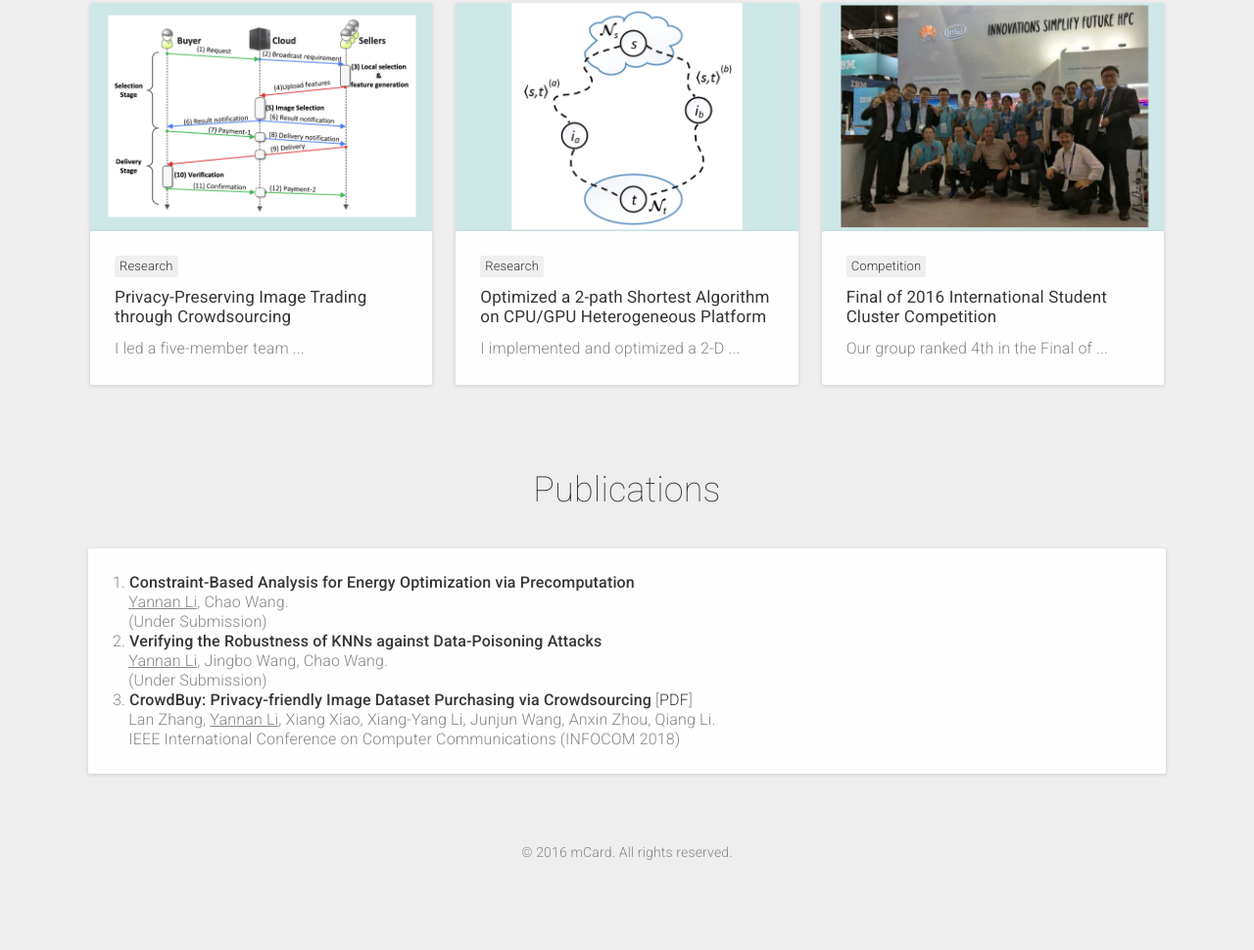
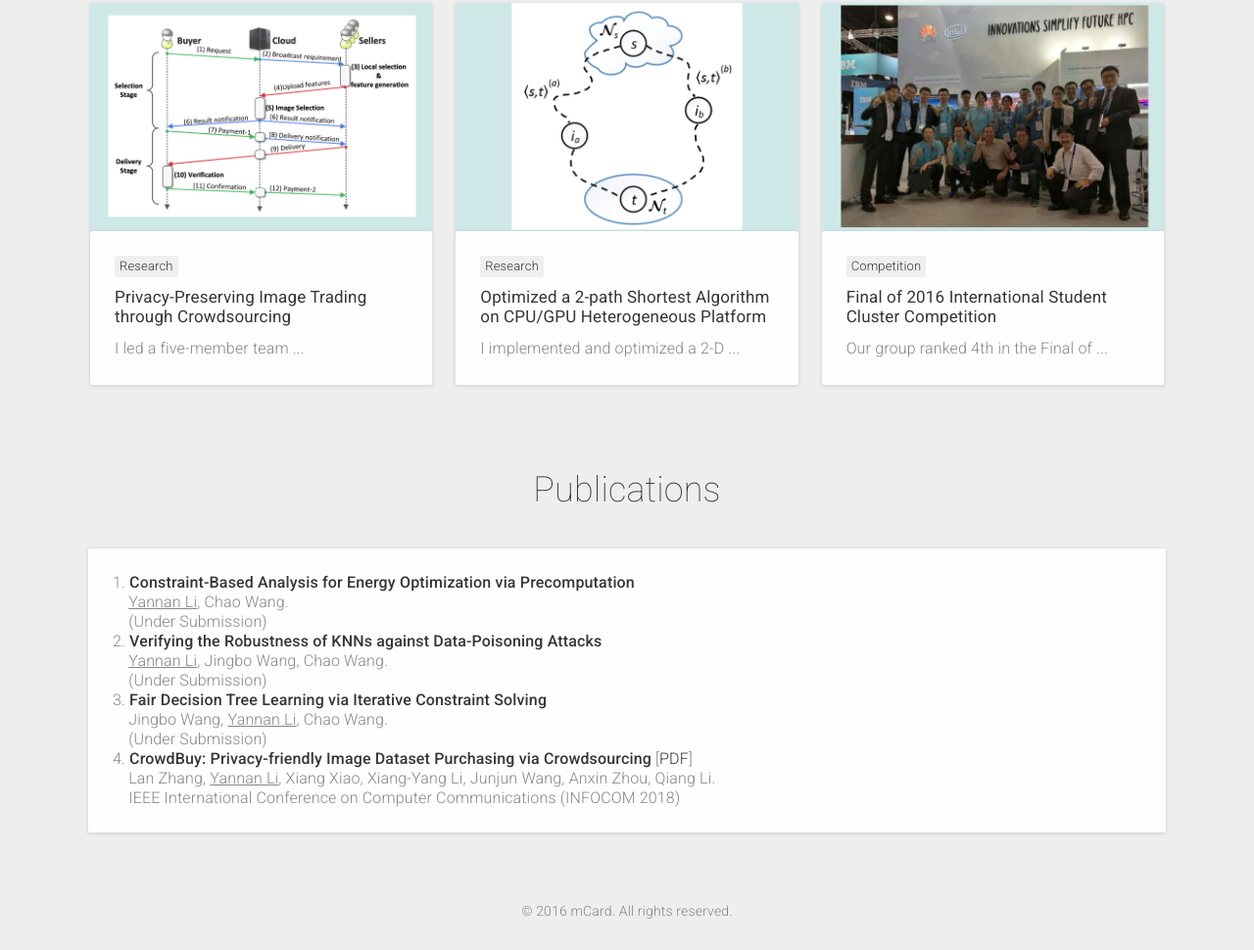
Before and after one commit to YannanLiCS/YannanLiCS.github.io, a plain HTML site: page index.html in a window 1280 px wide. Shown: the part 1592-2562 px from the top of the page at 98% size. Before the commit the page ends 2502 px from the top, so only its background shows below. Drawn offline with Linux system fonts and the light colour scheme; some packages are replaced by stand-ins of ours; files whose address does not match are found by name.

Commit message:
Added a publication

```diff
--- a/index.html
+++ b/index.html
@@ -433,7 +433,12 @@
                             <br>
                             &nbsp &nbsp (Under Submission) </li>
                             <br>
-                            3. <strong>CrowdBuy: Privacy-friendly Image Dataset Purchasing via Crowdsourcing</strong> [<a href="images/CrowdBuy.pdf">PDF</a>]
+                            3. <strong>Fair Decision Tree Learning via Iterative Constraint Solving</strong>
+                            <br>   &nbsp &nbsp Jingbo Wang, <u>Yannan Li</a></u>, Chao Wang.
+                            <br>
+                            &nbsp &nbsp (Under Submission) </li>
+                            <br>
+                            4. <strong>CrowdBuy: Privacy-friendly Image Dataset Purchasing via Crowdsourcing</strong> [<a href="images/CrowdBuy.pdf">PDF</a>]
                             <br>   &nbsp &nbsp Lan Zhang, <u>Yannan Li</a></u>, Xiang Xiao, Xiang-Yang Li, Junjun Wang, Anxin Zhou, Qiang Li.
                             <br>
                             &nbsp &nbsp IEEE International Conference on Computer Communications (INFOCOM 2018) </li>
```
Also changed, not shown: 2 other files.
